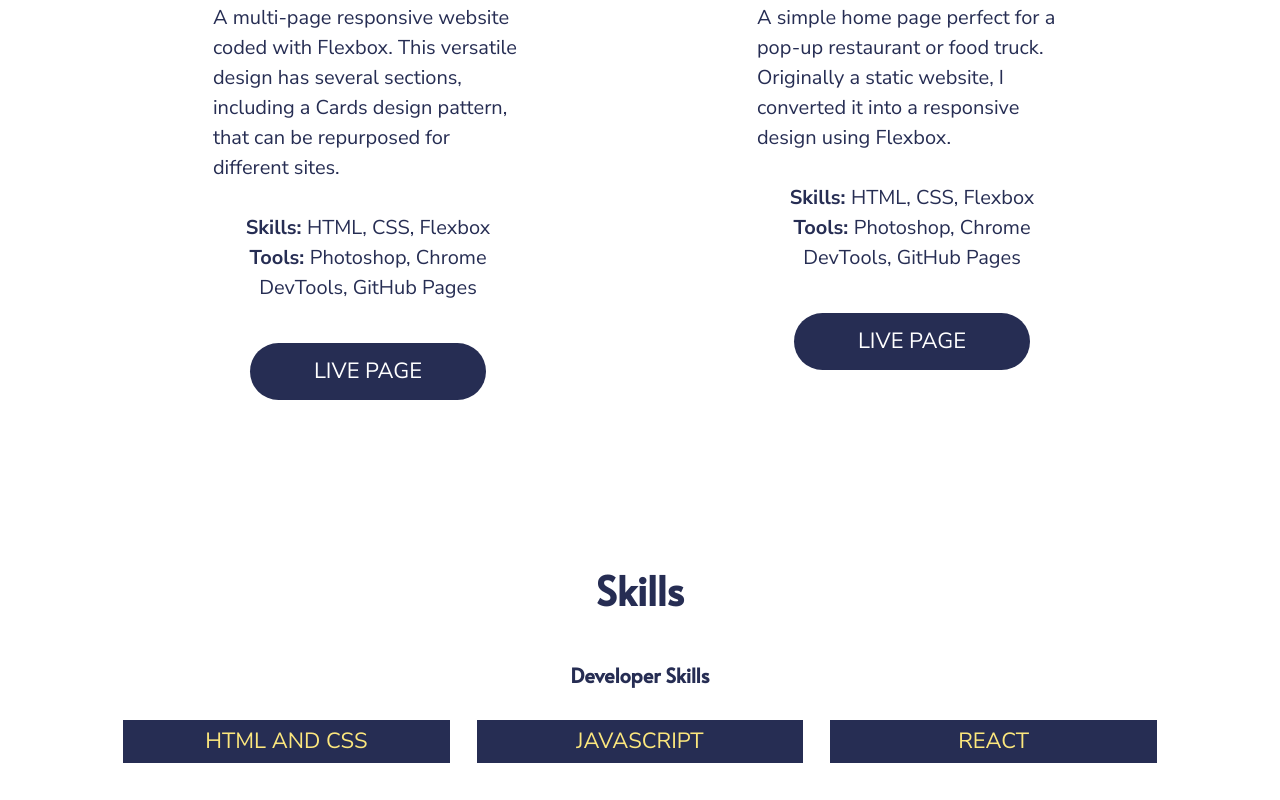
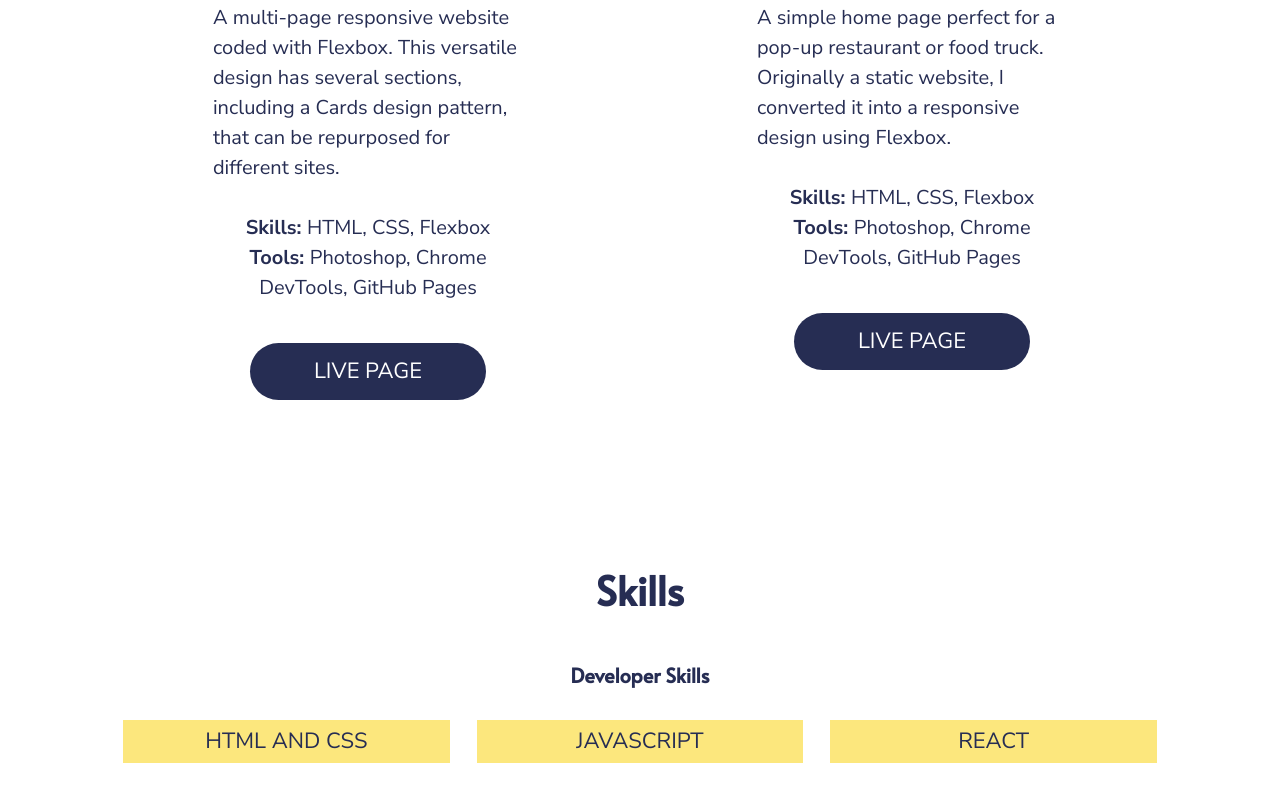
Before and after one commit to twosavoie/Milestone-Portfolio, a website built with Parcel: page index.html in a window 1280 px wide. Shown: the part 1975-2775 px from the top of the page. Built offline with nearby package versions, Linux system fonts and the light colour scheme; files whose address does not match are found by name.

Commit message:
corrected colors from merge

```diff
--- a/css/main.css
+++ b/css/main.css
@@ -145,7 +145,7 @@
 .tool-wrapper p {
   text-transform: uppercase;
   font-size: 1.125rem;
-  color: #fce77d;
+  color: #262D53;
 }
 
 .project-link:hover {
@@ -316,6 +316,7 @@
 
 nav #contact-link {
   background-color: #E7516C;
+  color: #FFFFFF;
   padding: 10px 10px;
   border-radius: 30px;
 }
@@ -730,7 +731,6 @@
 
   .language-wrapper p,
   .tool-wrapper p {
-    background-color: #262d53;
     padding: 5px 0;
   }
 
@@ -965,7 +965,6 @@
 
   .language-wrapper p,
   .tool-wrapper p {
-    background-color: #262d53;
     padding: 5px 0;
   }
 
```
